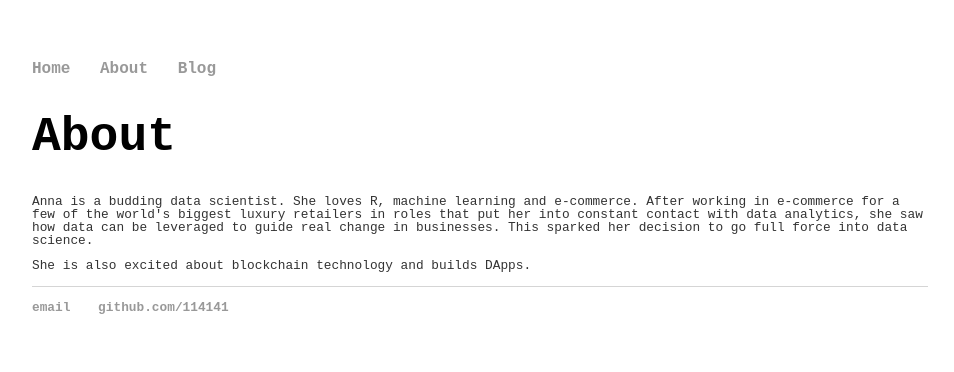
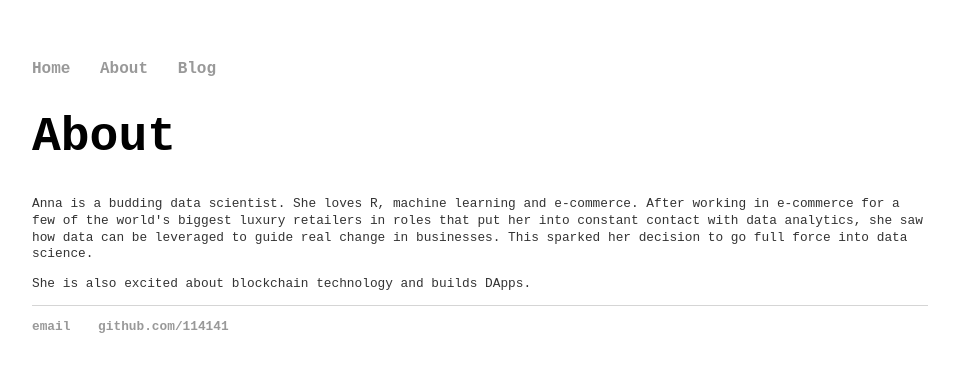
Before and after one commit to 114141/114141.github.io, a Jekyll site: the page built from about/index.html, in a window 1280 px wide. Shown: the top 372 px of the page, without its empty margins (160-1114 px from the left). Built offline with Jekyll 4.4.1, drawn with Linux system fonts in a browser that asks for light colours.

Commit message:
Update main.css

```diff
--- a/css/main.css
+++ b/css/main.css
@@ -26,7 +26,7 @@ h1 {
 p {
     font-family:'Courier New';
     font-size: .8em;
-    line-height: 1em;
+    line-height: 1.3em;
     color: #333;
 
 }
```
